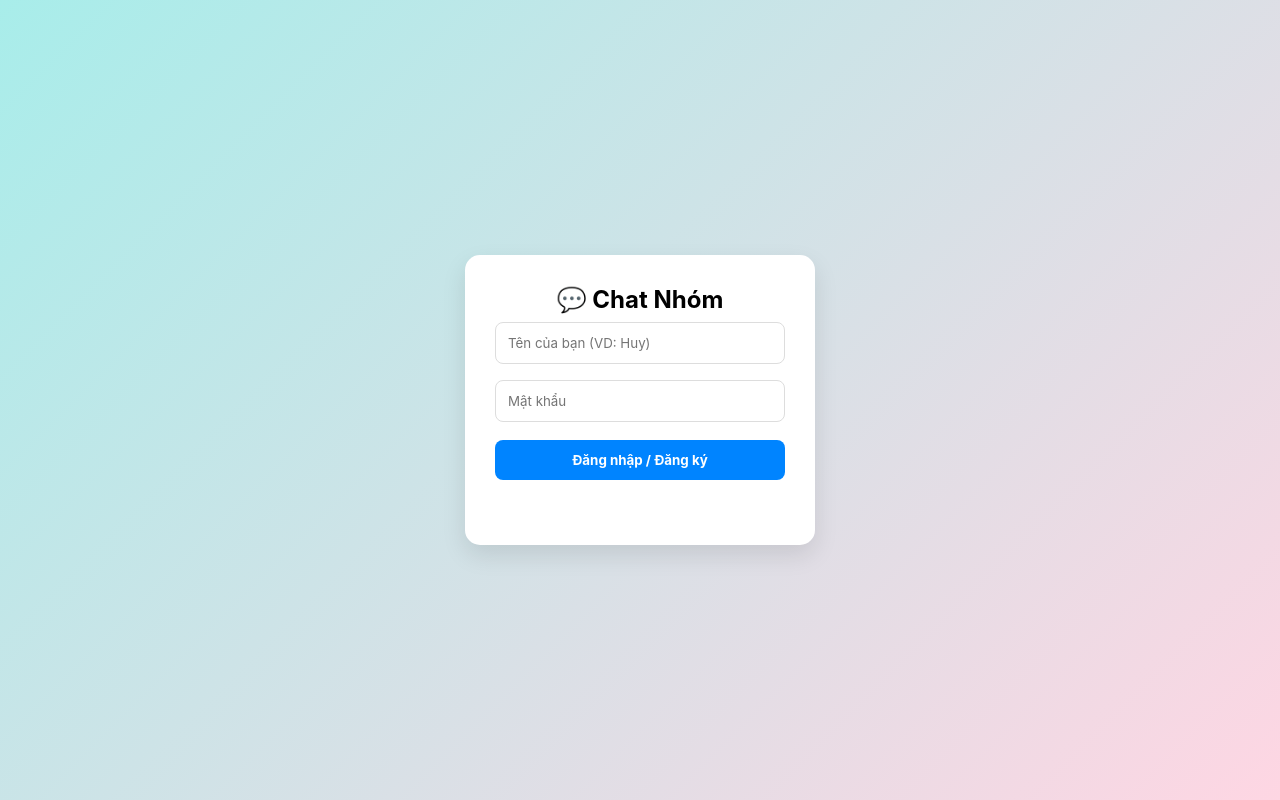
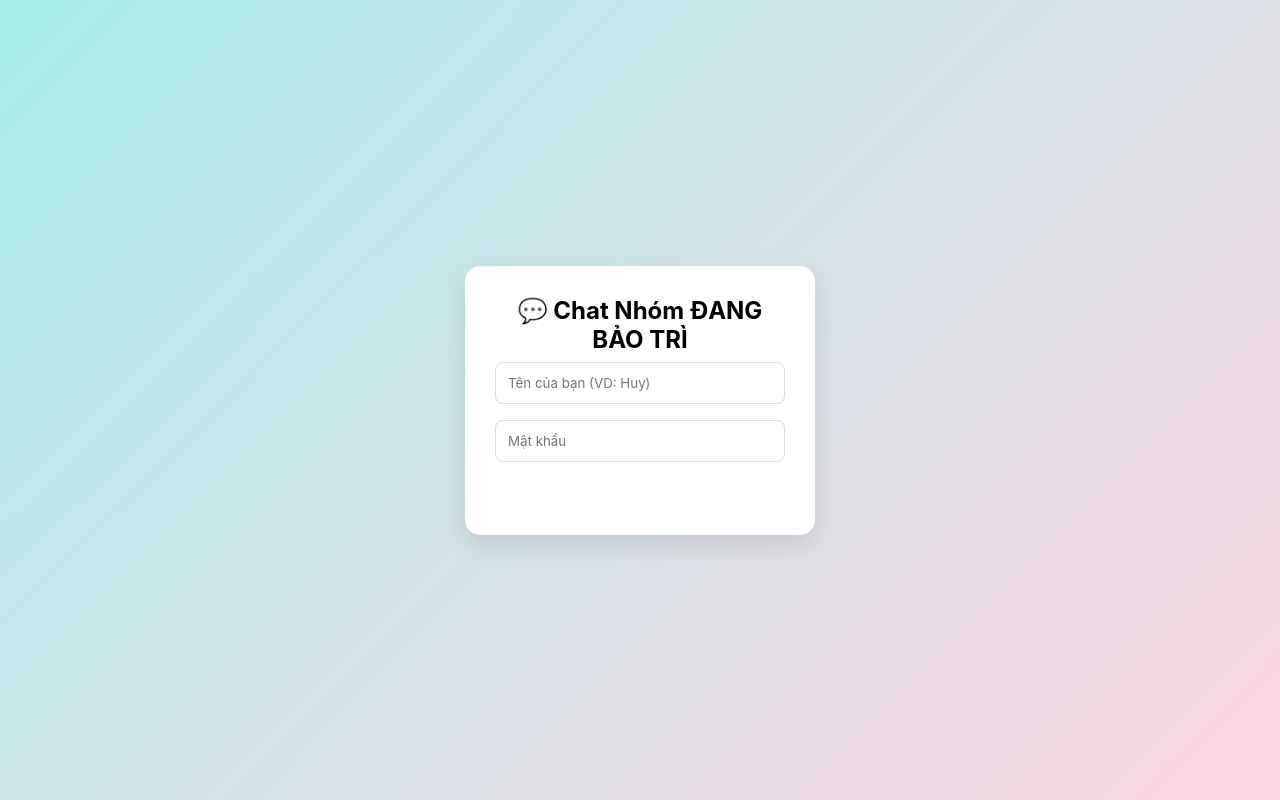
Before and after one commit to thanhvanhoccode/ChatWithMe, a plain HTML site: page index.html in a window 1280 px wide. Drawn offline with Linux system fonts and the light colour scheme.

```diff
--- a/index.html
+++ b/index.html
@@ -134,10 +134,9 @@
     <!-- 1. MÀN HÌNH ĐĂNG NHẬP -->
     <div id="login-screen">
         <div class="login-box">
-            <h2>💬 Chat Nhóm</h2>
+            <h2>💬 Chat Nhóm ĐANG BẢO TRÌ</h2>
             <input type="text" id="username" placeholder="Tên của bạn (VD: Huy)" autocapitalize="off">
             <input type="password" id="password" placeholder="Mật khẩu">
-            <button onclick="alert("Đang bảo trì")">Đăng nhập / Đăng ký</button>
             <p id="login-msg" style="color: red; font-size: 13px; margin-top: 15px; min-height: 20px;"></p>
         </div>
     </div>
```
